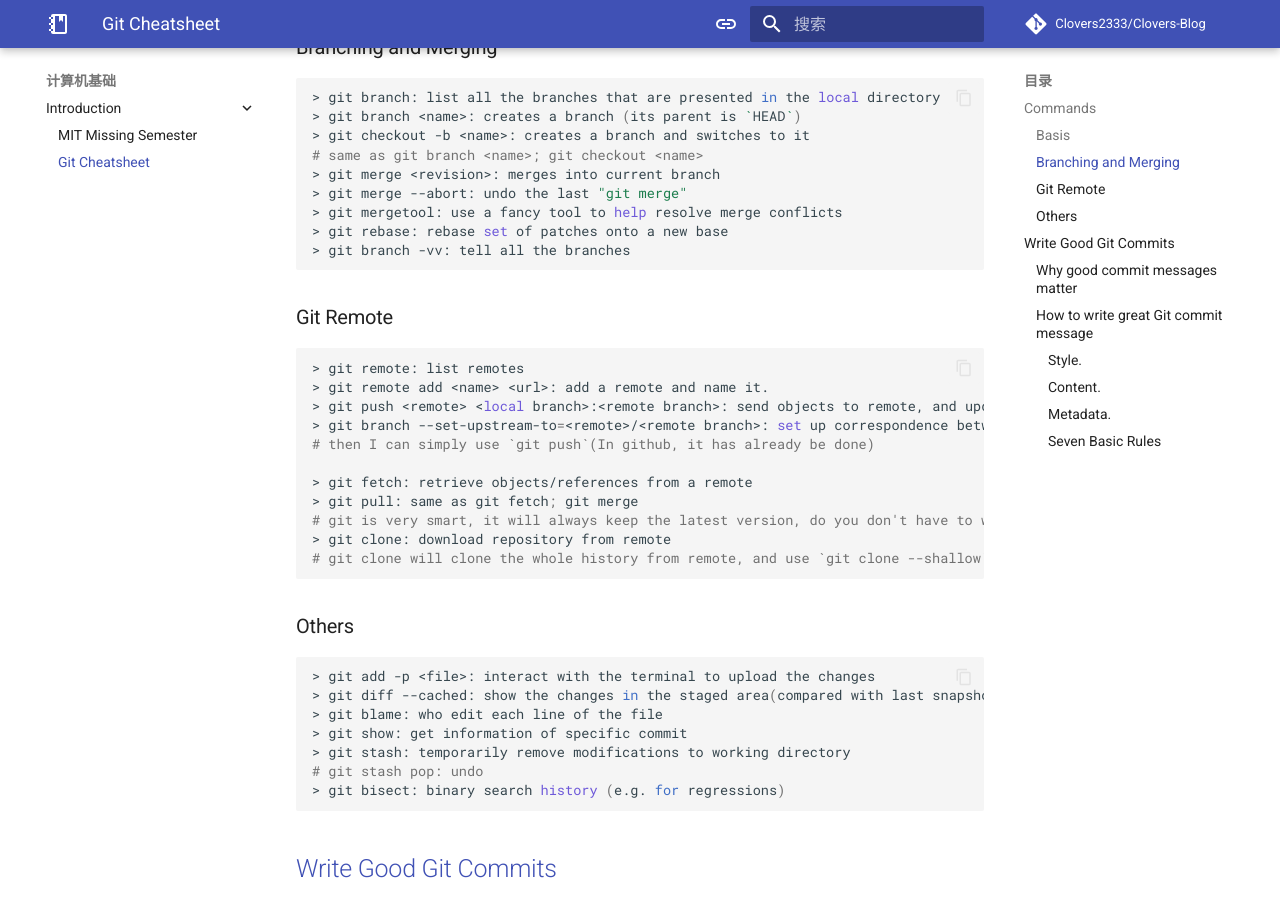
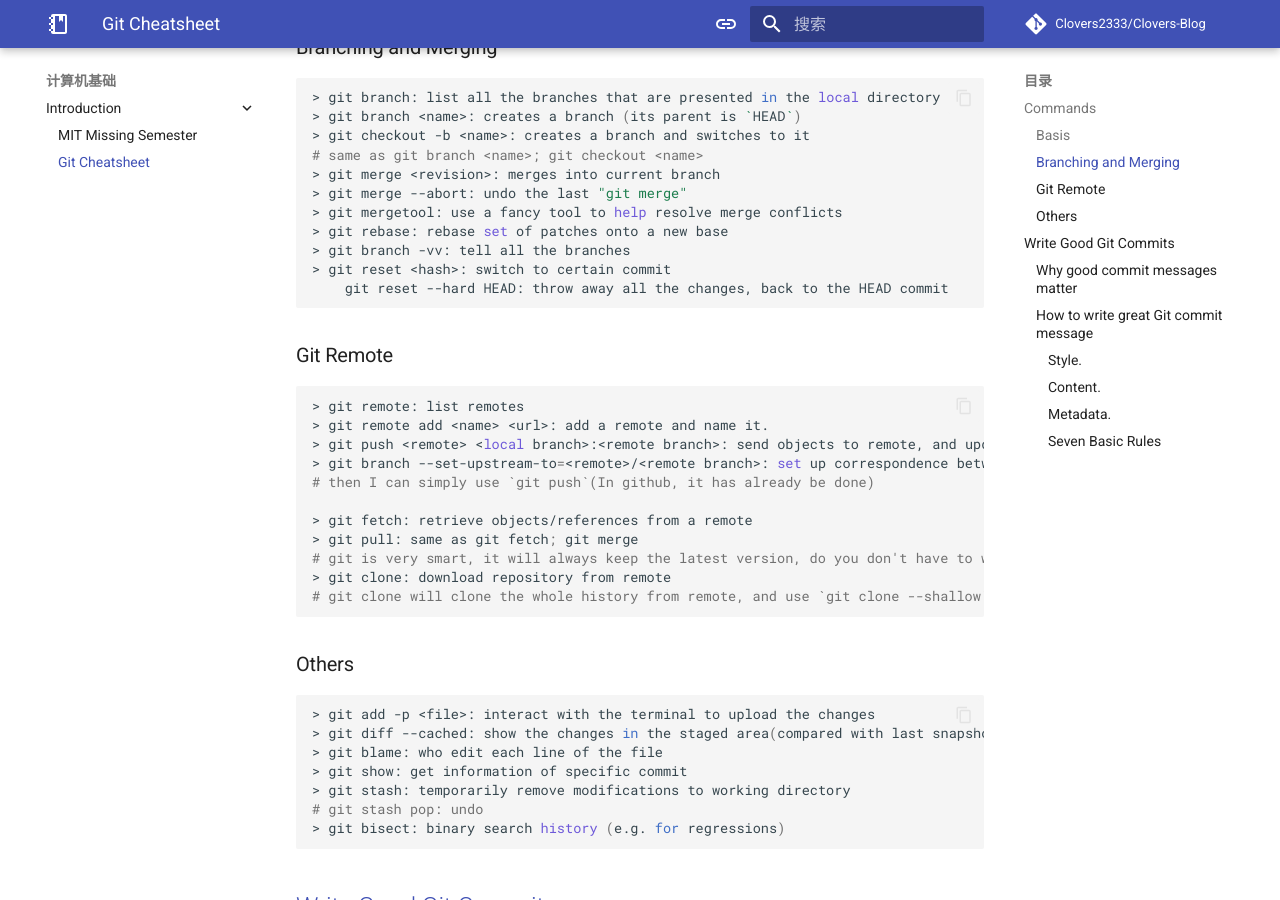
Before and after one commit to Clovers2333/Clovers-Blog, an MkDocs documentation site: the page built from docs/cs/basic/git_cheatsheet.md, in a window 1280 px wide and 900 px high, scrolled down 536 px. Built offline with MkDocs 1.6.1 and Material for MkDocs 9.7.7, drawn with Linux system fonts in a browser that asks for light colours; comment, search, counter and statistics services are not loaded.

Commit message:
Modify: Git_cheatsheet Add explanation of "git rese[--hard]"

````diff
--- a/docs/cs/basic/git_cheatsheet.md
+++ b/docs/cs/basic/git_cheatsheet.md
@@ -28,6 +28,8 @@
 > git mergetool: use a fancy tool to help resolve merge conflicts
 > git rebase: rebase set of patches onto a new base
 > git branch -vv: tell all the branches
+> git reset <hash>: switch to certain commit
+	git reset --hard HEAD: throw away all the changes, back to the HEAD commit
 ```
 
 ### Git Remote
````
